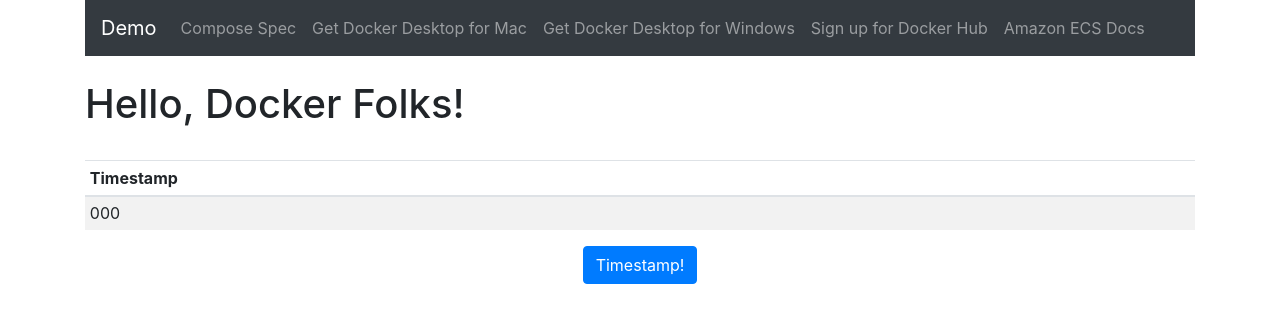
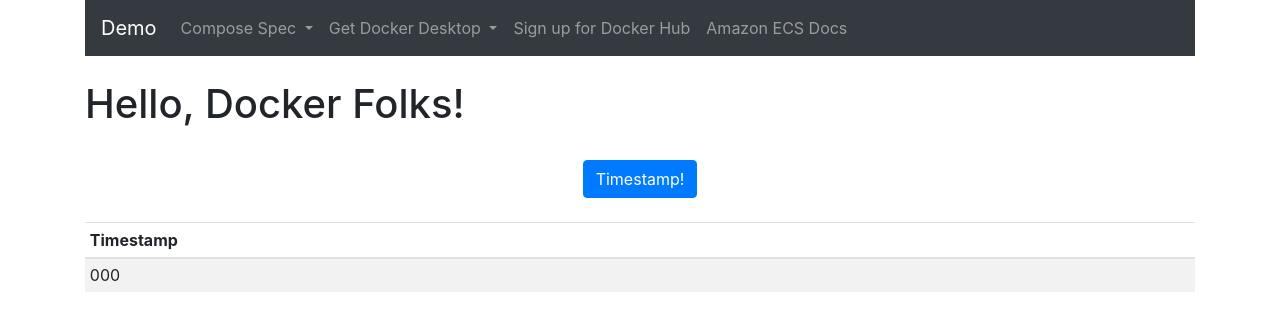
Before and after one commit to metcalfc/docker-ecs-compose, a Flask app: template app/templates/index.html in a window 1280 px wide. Shown: the top 331 px of the page. Run offline with Flask 2, Linux system fonts and the light colour scheme; the template is opened without the code that fills it: most values are stand-ins (such as "Sample title", 1, 10 or a date in 2020); some libraries are stand-ins or nearby versions.

Commit message:
Use dropdown menus to clean up the navbar.

```diff
--- a/app/templates/index.html
+++ b/app/templates/index.html
@@ -20,7 +20,7 @@
   </head>
   <body>
     <div class="container">
-      <nav class="navbar navbar-expand-lg navbar-dark bg-dark">
+      <nav class="navbar sticky-top navbar-expand-lg navbar-dark bg-dark">
         <a class="navbar-brand" href="/">Demo</a>
         <button
           class="navbar-toggler"
@@ -35,29 +35,28 @@
         </button>
         <div class="collapse navbar-collapse" id="navbarNav">
           <ul class="navbar-nav">
-            <li class="nav-item">
-              <a
-                class="nav-link"
-                href="https://compose-spec.io/"
-                >Compose Spec</a
-              >
+            <li class="nav-item dropdown">
+              <a class="nav-link dropdown-toggle" href="#" id="navbarDropdownMenuLink" data-toggle="dropdown" aria-haspopup="true" aria-expanded="false">
+                Compose Spec
+              </a>
+              <div class="dropdown-menu" aria-labelledby="navbarDropdownMenuLink">
+                <a class="dropdown-item" href="https://compose-spec.io/">Overview</a>
+                <a class="dropdown-item" href="https://github.com/compose-spec/compose-spec/blob/master/spec.md">Specification</a>
+                <a class="dropdown-item" href="https://github.com/docker/awesome-compose">Awesome Compose - Compose Examples</a>
+              </div>
+            </li>
+
+            <li class="nav-item dropdown">
+              <a class="nav-link dropdown-toggle" href="#" id="navbarDropdownMenuLink" data-toggle="dropdown" aria-haspopup="true" aria-expanded="false">
+                Get Docker Desktop
+              </a>
+              <div class="dropdown-menu" aria-labelledby="navbarDropdownMenuLink">
+                <a class="dropdown-item" href="https://download.docker.com/mac/stable/Docker.dmg?utm_source=demo&utm_medium=web%20referral&utm_campaign=awsc32020&utm_budget=">Mac</a>
+                <a class="dropdown-item" href="https://download.docker.com/win/stable/Docker%20Desktop%20Installer.exe?utm_source=demo&utm_medium=web%20referral&utm_campaign=awsc32020&utm_budget=">Windows</a>
+              </div>
             </li>
             <li class="nav-item">
-              <a
-                class="nav-link"
-                href="https://download.docker.com/mac/stable/Docker.dmg?utm_source=docker&utm_medium=web%20referral&utm_campaign=&utm_budget="
-                >Get Docker Desktop for Mac</a
-              >
-            </li>
-            <li class="nav-item">
-              <a
-                class="nav-link"
-                href="https://download.docker.com/win/stable/Docker%20Desktop%20Installer.exe?utm_source=docker&utm_medium=web%20referral&utm_campaign=&utm_budget="
-                >Get Docker Desktop for Windows</a
-              >
-            </li>
-            <li class="nav-item">
-              <a class="nav-link" href="https://hub.docker.com/signup?utm_source=docker&utm_medium=web%20referral&utm_campaign=&utm_budget="
+              <a class="nav-link" href="https://hub.docker.com/signup?utm_source=demo&utm_medium=web%20referral&utm_campaign=awsc32020&utm_budget="
                 >Sign up for Docker Hub</a
               >
             </li>
@@ -76,6 +75,16 @@
       <h1>Hello, Docker Folks!</h1>
       <br />
 
+      <div class="container-sm">
+        <div class="text-center">
+          <!-- Button trigger modal -->
+          <a class="btn btn-primary" href="/">
+            Timestamp!
+          </a>
+      </div>
+
+	  <br />
+
       <div class="table-responsive">
         <table class="table table-striped table-hover table-sm">
           <thead>
@@ -92,14 +101,7 @@
           </tbody>
         </table>
       </div>
-      <div class="container-sm">
-        <div class="text-center">
-          <!-- Button trigger modal -->
-          <a class="btn btn-primary" href="/">
-            Timestamp!
-          </a>
 
-      </div>
     </div>
 
     <!-- Optional JavaScript -->
```
